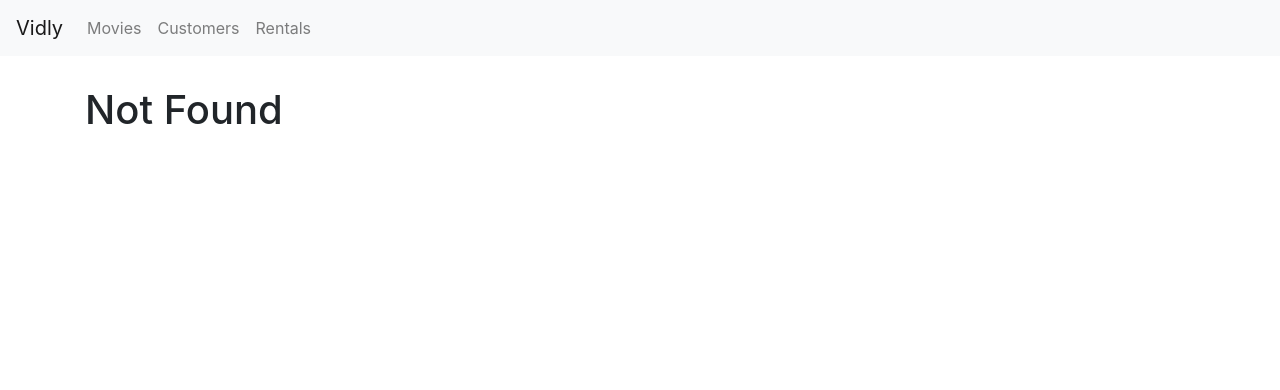
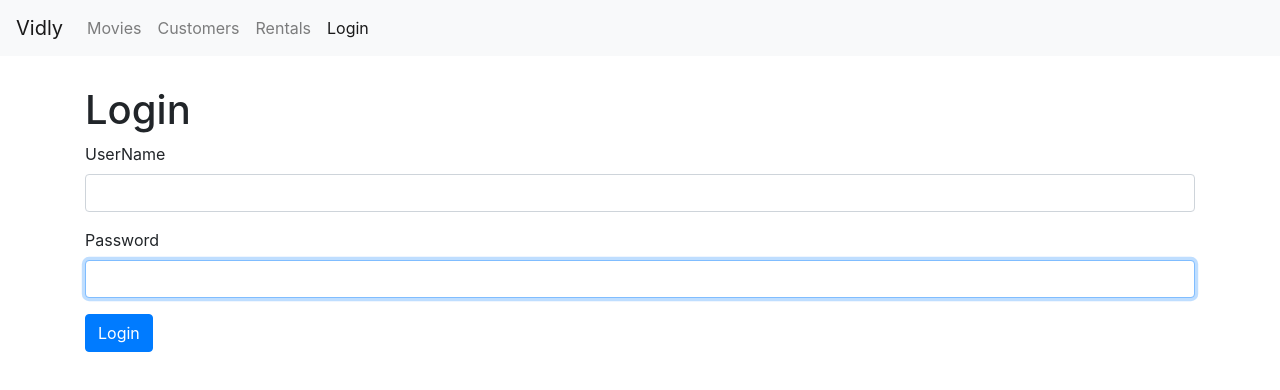
Before and after one commit to dexterchan/ReactjsTutorial, a React (Create React App) app in the folder vidly/: page /login in a window 1280 px wide. Before the commit this address led to /not-found. Shown: the top 390 px of the page. Built offline with nearby package versions, Linux system fonts and the light colour scheme.

Commit message:
first commit

```diff
--- a/vidly/package.json
+++ b/vidly/package.json
@@ -8,6 +8,8 @@
     "@testing-library/user-event": "^7.1.2",
     "bootstrap": "^4.4.1",
     "font-awesome": "^4.7.0",
+    "joi": "^14.3.1",
+    "joi-browser": "^13.4.0",
     "lodash": "^4.17.15",
     "prop-types": "^15.7.2",
     "react": "^16.12.0",
--- a/vidly/src/App.js
+++ b/vidly/src/App.js
@@ -6,6 +6,7 @@ import Customers from "./components/customers";
 import Rentals from "./components/rentals";
 import NotFound from "./components/notFound";
 import NavBar from "./components/navBar";
+import LoginForm from "./components/loginForm";
 import "./App.css";
 
 class App extends Component {
@@ -15,6 +16,7 @@ class App extends Component {
         <NavBar />
         <main className="container">
           <Switch>
+            <Route path="/login" component={LoginForm} />
             <Route path="/movies/:id" component={MovieForm} />
             <Route path="/movies" component={Movies} />
             <Route path="/customers" component={Customers} />
--- /dev/null
+++ b/vidly/src/components/common/input.jsx
@@ -0,0 +1,22 @@
+import React from "react";
+
+const Input = props => {
+  const { label, name, type, onChange, value, error } = props;
+
+  return (
+    <div className="form-group">
+      <label htmlFor={name}>{label}</label>
+      <input
+        autoFocus
+        id={name}
+        value={value}
+        type={type}
+        className="form-control"
+        onChange={e => onChange(e)}
+      />
+      {error && <div className="alert alert-danger">{error}</div>}
+    </div>
+  );
+};
+
+export default Input;
--- /dev/null
+++ b/vidly/src/components/loginForm.jsx
@@ -0,0 +1,92 @@
+import React, { Component } from "react";
+import Joi from "joi-browser";
+import Input from "./common/input";
+class LoginForm extends Component {
+  //username = React.createRef();
+  state = {
+    account: {
+      username: "",
+      password: ""
+    },
+    errors: {}
+  };
+  componentDidMount() {
+    // this.username.current.focus();
+  }
+  schema = {
+    username: Joi.string()
+      .required()
+      .label("User Name"),
+    password: Joi.string()
+      .required()
+      .label("Password")
+  };
+  validate() {
+    const { account } = this.state;
+    const { error } = Joi.validate(account, this.schema, { abortEarly: false });
+    if (!error) return null;
+
+    const errors = {};
+    for (let item of error.details) errors[item.path[0]] = item.message;
+    return errors;
+  }
+  validateProperty({ id: name, value }) {
+    const obj = { [name]: value };
+    const schema = { [name]: this.schema[name] };
+    const { error } = Joi.validate(obj, schema, { abortEarly: false });
+    return error ? error.details[0].message : null;
+  }
+  handleSubmit = e => {
+    e.preventDefault(); // avoid full page reload
+    //Call the server
+    //Not encouraged to access real DOM like below
+    //const username = document.getElementById("username").value;
+    //const username = this.username.current.value;
+    const errors = this.validate();
+    this.setState({ errors: errors || {} });
+    if (errors) return;
+
+    //console.log(`Submitted:'${username}'`);
+  };
+  handleChange = ({ currentTarget: input }) => {
+    const errors = { ...this.state.errors };
+    const errorMessage = this.validateProperty(input);
+    if (errorMessage) {
+      errors[input.id] = errorMessage;
+    } else delete errors[input.name];
+    const account = { ...this.state.account };
+    account[input.id] = input.value;
+    this.setState({ account, errors });
+  };
+  render() {
+    const { username, password } = this.state.account;
+    const { errors } = this.state;
+    return (
+      <div>
+        <h1>Login</h1>
+        <form onSubmit={this.handleSubmit}>
+          <Input
+            label={"UserName"}
+            name={"username"}
+            type={"text"}
+            onChange={this.handleChange}
+            value={username}
+            error={errors.username}
+          />
+          <Input
+            label={"Password"}
+            name={"password"}
+            type={"password"}
+            onChange={this.handleChange}
+            value={password}
+            error={errors.password}
+          />
+
+          <button className="btn btn-primary">Login</button>
+        </form>
+      </div>
+    );
+  }
+}
+
+export default LoginForm;
--- a/vidly/src/components/navBar.jsx
+++ b/vidly/src/components/navBar.jsx
@@ -29,6 +29,9 @@ const NavBar = () => {
           <NavLink className="nav-item nav-link" to="/rentals">
             Rentals
           </NavLink>
+          <NavLink className="nav-item nav-link" to="/login">
+            Login
+          </NavLink>
         </div>
       </div>
     </nav>
--- a/vidly/src/components/rentals.jsx
+++ b/vidly/src/components/rentals.jsx
@@ -1,7 +1,11 @@
 import React from "react";
+const raiseInvoiceClicked = () => {
+  const url = "http://www.cnn.com";
+  window.open(url, "_blank");
+};
 
 const Rentals = () => {
-  return <h1>Rentals</h1>;
+  return <h1 onClick={() => raiseInvoiceClicked()}>Rentals</h1>;
 };
 
 export default Rentals;
```
